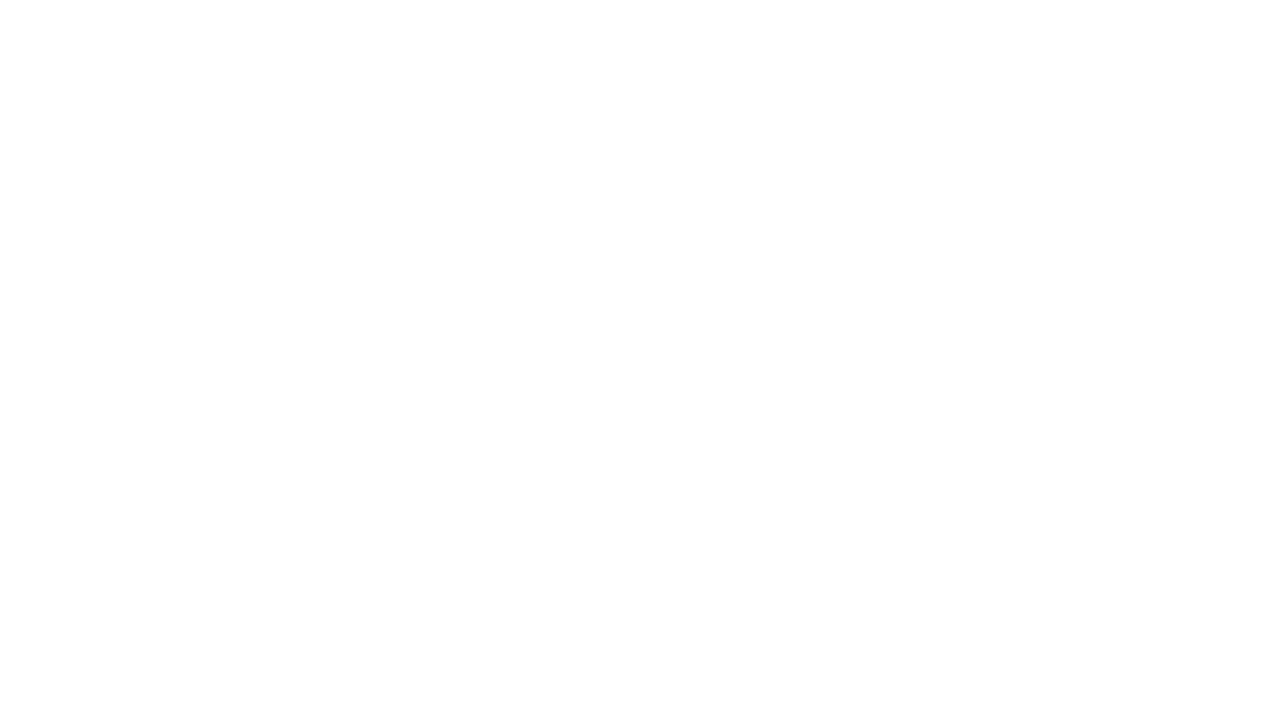
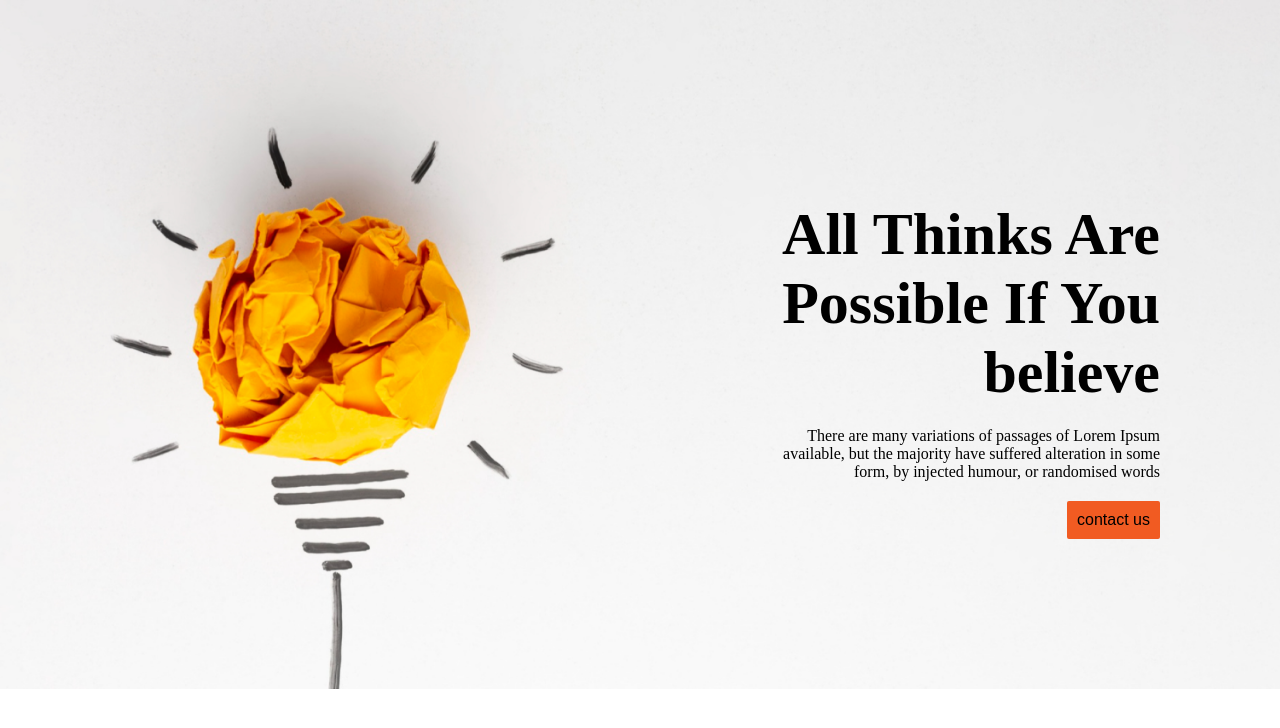
Before and after one commit to nasiruddin06/demo-web-one, a plain HTML site: page index.html in a window 1280 px wide. Drawn offline with Linux system fonts and the light colour scheme.

Commit message:
header end

```diff
--- a/css/style.css
+++ b/css/style.css
@@ -0,0 +1,31 @@
+*{
+    margin: 0;
+    padding: 0;
+}
+header{
+    background-image: url('../images/banner/banner1.png');
+    background-repeat: no-repeat;
+    background-size: cover;
+    max-height: 800px;
+}
+.nav-content{
+    text-align: right;
+    padding: 200px 120px 150px 0;
+}
+.nav-content h1{
+    font-size: 60px;
+    font-weight: bold;
+    margin-bottom: 20px;
+}
+.nav-content p{
+    margin-bottom: 20px;
+}
+.nav-content button{
+    padding: 10px;
+    border-radius: 2px;
+    background-color: #F15B22;
+    border: none;
+    font-size: 16px;
+}
+
+/* header css end  */
--- a/index.html
+++ b/index.html
@@ -7,6 +7,18 @@
     <link rel="stylesheet" href="./css/style.css">
 </head>
 <body>
+    <!-- header start -->
+    <header>
+        <nav>
+            <div class="nav-content">
+                <h1>All Thinks Are <br> Possible If You <br> believe</h1>
+                <p>There are many variations of passages of Lorem Ipsum <br>available, but the majority have suffered alteration in some <br> form, by injected humour, or randomised words</p>
+                <button>contact us</button>
+            </div>
+        </nav>
+    </header>
+    <!-- header end  -->
+
 
 </body>
 </html>
```
